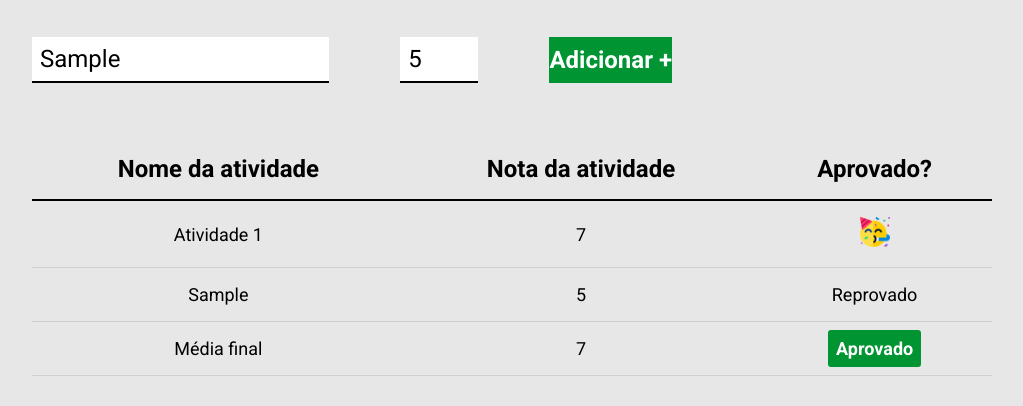
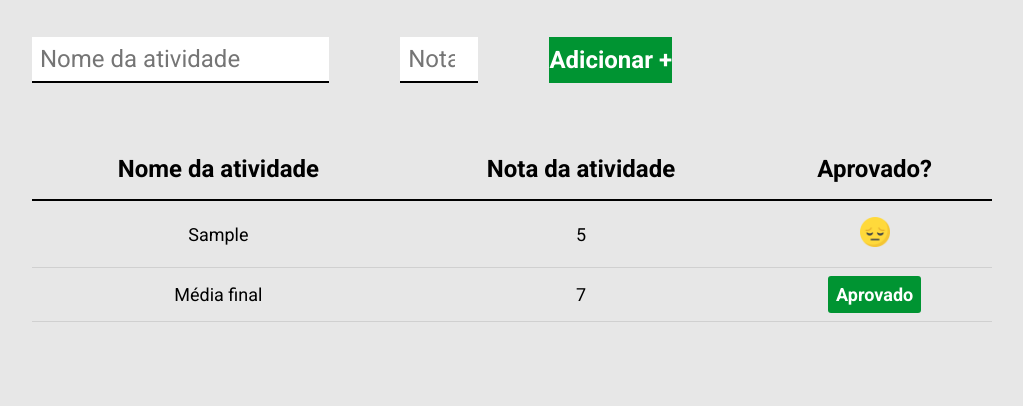
Before and after one commit to codeverson/calculadorademedias, a plain HTML site: page index.html in a window 1280 px wide. Both pictures are taken after typing "Sample", "5" into the empty fields and a click on the button "Adicionar +". Shown: the part 150-556 px from the top of the page, without its empty margins (128-1151 px from the left). Drawn offline with Linux system fonts and the light colour scheme.

Commit message:
final aula 4

```diff
--- a/index.html
+++ b/index.html
@@ -46,11 +46,7 @@
           </tr>
         </thead>
         <tbody>
-          <tr>
-            <td>Atividade 1</td>
-            <td>7</td>
-            <td><img src="/images/aprovado.png" alt="emoji festejando" /></td>
-          </tr>
+
         </tbody>
         <tfoot>
           <tr>
--- a/main.js
+++ b/main.js
@@ -1,5 +1,7 @@
 const form = document.getElementById("form-atividade");
 let linhas ='';
+const imgAprovado = '<img src="./images/aprovado.png" alt="Emoji celebrando"/>';
+const imgReprovado = '<img src="./images/reprovado.png" alt="Emoji decepcionado"/>';
 
 form.addEventListener("submit", function (e) {
   e.preventDefault();
@@ -10,11 +12,14 @@ form.addEventListener("submit", function (e) {
   let linha = '<tr>';
   linha += `<td>${inputNomeAtividade.value}</td>`;
   linha += `<td>${inputNotaAtividade.value}</td>`;
-  linha += `<td>${inputNotaAtividade.value >= 7 ? "Aprovado" : "Reprovado"}</td>`;
+  linha += `<td>${inputNotaAtividade.value >= 7 ? imgAprovado : imgReprovado}</td>`;
   linha += "</tr>";
 
   linhas += linha;
 
   const corpoTabela = document.querySelector("tbody");
   corpoTabela.innerHTML += linha;
+
+  inputNomeAtividade.value = "";
+  inputNotaAtividade.value = "";
 });
```
